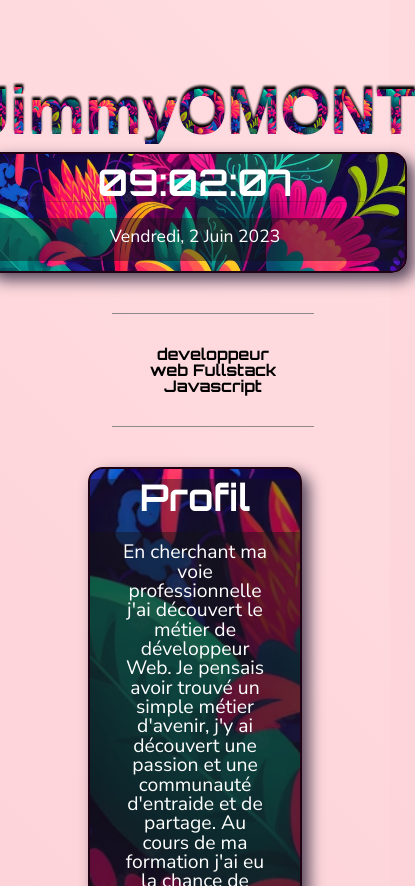
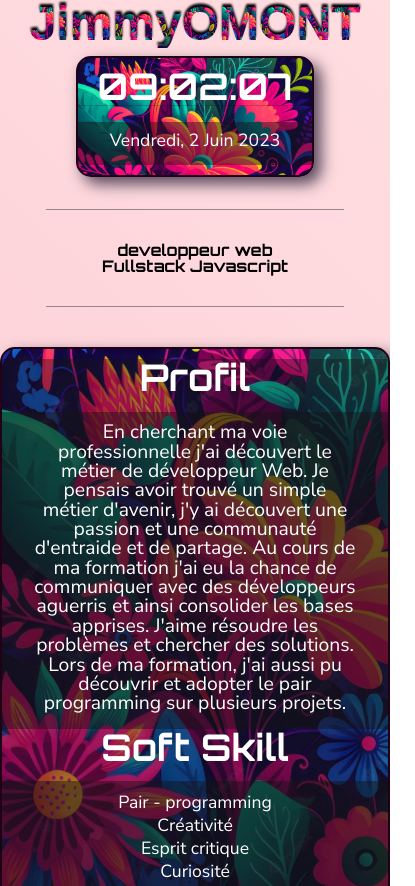
Before and after one commit to jimmyomont/jimmyomont.github.io, a React app: page / in a window 390 px wide. Shown: the top 886 px of the page, 415 px wide, since content can reach past the window. Built offline with nearby package versions, Linux system fonts and the light colour scheme.

Commit message:
update responsive

```diff
--- a/src/components/App/style.scss
+++ b/src/components/App/style.scss
@@ -138,6 +138,10 @@ body {
 	.margin {
 		min-width: 50%;
 		margin: 5rem;
+		@media screen and (max-width: 915px){
+			min-width: 100%;
+			margin: 0;
+		  }
 	}
 
 }
--- a/src/components/Card/style.scss
+++ b/src/components/Card/style.scss
@@ -19,8 +19,8 @@
     box-shadow: 7px 7px 15px rgb(84, 69, 90);
     transition: transform .3s;
     @media screen and (max-width: 900px){
-        margin: 0.5rem;
-        display: block;
+        margin: 0rem;
+        margin-top: 0.5rem;
       }
     &-main{
         // width: 25%
--- a/src/components/Header/style.scss
+++ b/src/components/Header/style.scss
@@ -23,7 +23,7 @@ header {
         font-size: 8rem;
     }
     @media screen and (max-width: 915px){
-        font-size: 4em;
+        font-size: 3em;
       }
 }
 
```
